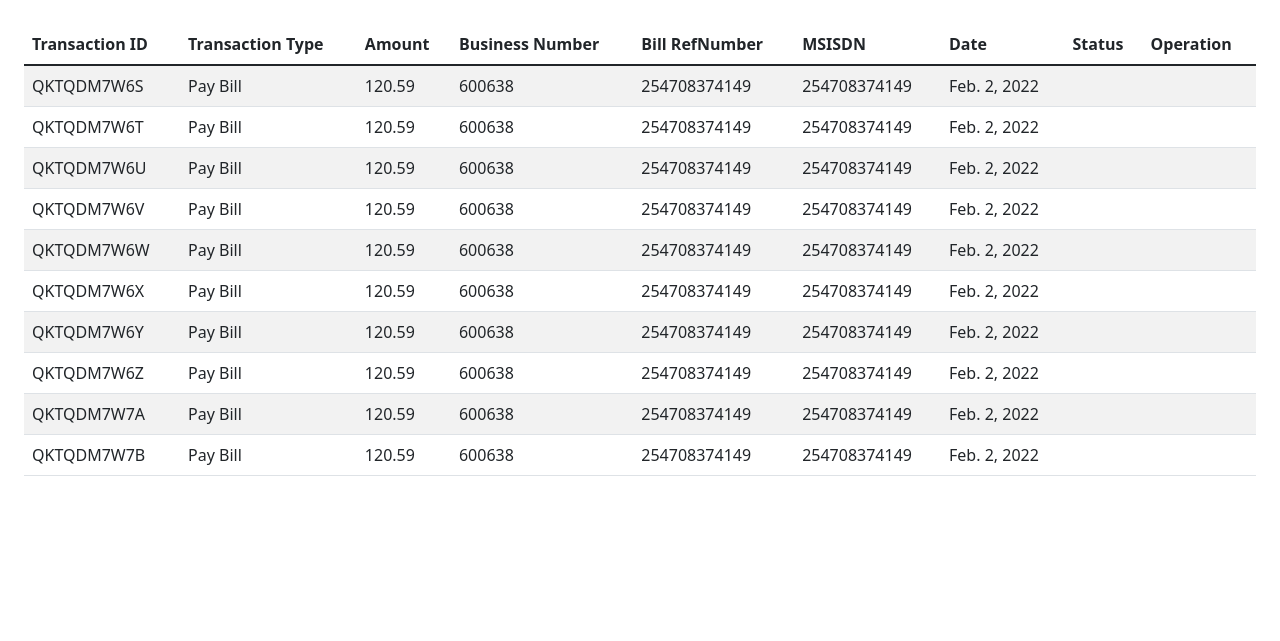
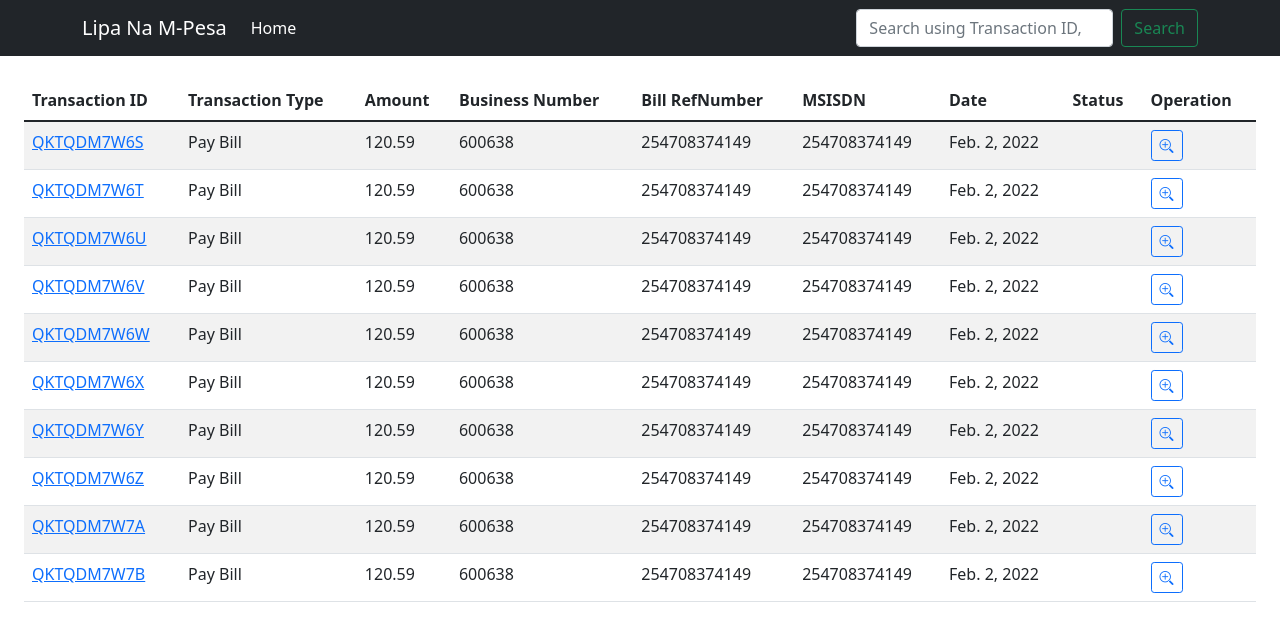
Before and after one commit to denniswanyonyi/mpesa-lnm-service, a Django app: page / in a window 1280 px wide. Shown: the top 641 px of the page. Run offline with Django 4.2, Linux system fonts and the light colour scheme; data comes from the database, SQL or seed files in the repository; both versions use the stored data as it was after the commit.

Commit message:
Added navbar to the portal

```diff
--- a/lnm_service/c2b/models.py
+++ b/lnm_service/c2b/models.py
@@ -19,3 +19,5 @@
    transaction_status = models.TextField(max_length=30)
    validation_request_time = models.DateTimeField(null=True)
    confirmation_request_time = models.DateTimeField(null=True)
+   validation_request = models.TextField(max_length=3000, null=True)
+   confirmation_request = models.TextField(max_length=3000, null=True)
--- a/lnm_service/c2b/templates/base.html
+++ b/lnm_service/c2b/templates/base.html
@@ -9,9 +9,31 @@
         </title>
 
         <link href="https://cdn.jsdelivr.net/npm/bootstrap@5.1.3/dist/css/bootstrap.min.css" rel="stylesheet" integrity="sha384-1BmE4kWBq78iYhFldvKuhfTAU6auU8tT94WrHftjDbrCEXSU1oBoqyl2QvZ6jIW3" crossorigin="anonymous">
+        <link rel="stylesheet" href="https://cdn.jsdelivr.net/npm/bootstrap-icons@1.8.0/font/bootstrap-icons.css">
     </head>
 
     <body>
+        <nav class="navbar navbar-dark navbar-expand-sm bg-dark">
+            <div class="container">
+                <a class="navbar-brand" href="/">Lipa Na M-Pesa</a>
+                <button class="navbar-toggler" type="button" data-bs-toggle="collapse" data-bs-target="#customScroller">
+                    <span class="navbar-toggler-icon"></span>
+                </button>
+                <div class="collapse navbar-collapse" id="customScroller">
+                    <ul class="navbar-nav me-auto mb-2 mb-lg-0">
+                        <li class="nav-item">
+                          <a class="nav-link active" aria-current="page" href="/">Home</a>
+                        </li>
+                    </ul>
+                    <form class="d-flex">
+                        <input class="form-control me-2" name="q" type="search" placeholder="Search using Transaction ID, Phone Number or Business Number" />
+                        <button class="btn btn-outline-success" type="submit">Search</button>
+                    </form>
+                </div>
+            </div>
+        </nav>
+
+
         {% block content %} {%endblock %}
 
         <script src="https://cdn.jsdelivr.net/npm/bootstrap@5.1.3/dist/js/bootstrap.bundle.min.js" integrity="sha384-ka7Sk0Gln4gmtz2MlQnikT1wXgYsOg+OMhuP+IlRH9sENBO0LRn5q+8nbTov4+1p" crossorigin="anonymous"></script>
--- a/lnm_service/c2b/templates/index.html
+++ b/lnm_service/c2b/templates/index.html
@@ -19,7 +19,11 @@
         <tbody>
             {% for transaction in transactions %}
                 <tr>
-                    <td>{{ transaction.transaction_id }}</td>
+                    <td>
+                        <a href="/details/{{ transaction.transaction_id }}">
+                            {{ transaction.transaction_id }}
+                        </a>
+                    </td>
                     <td>{{ transaction.transaction_type }}</td>
                     <td>{{ transaction.transaction_amount }}</td>
                     <td>{{ transaction.business_shortcode }}</td>
@@ -27,7 +31,11 @@
                     <td>{{ transaction.msisdn }}</td>
                     <td>{{ transaction.date_recorded }}</td>
                     <td>{{ transaction.transaction_status }}</td>
-                    <td></td>
+                    <td>
+                        <button type="button" class="btn btn-sm btn-outline-primary">
+                            <i class="bi bi-zoom-in"></i>
+                        </button>
+                    </td>
 
                 </tr>
             {% endfor %}
--- a/lnm_service/c2b/views.py
+++ b/lnm_service/c2b/views.py
@@ -3,13 +3,14 @@
 from django.views.decorators.csrf import csrf_exempt
 from django.db.models.functions import Lower
 from django.db.models import CharField
+
 import json
-
+import base64
 from datetime import datetime
 
 from .models import LnmTransaction
 
-CharField.register_lookup(Lower)
+# CharField.register_lookup(Lower)
 
 @csrf_exempt
 def index(request):
@@ -25,16 +26,21 @@
 @csrf_exempt
 def details(request, tid):
 
-    transaction = get_object_or_404(LnmTransaction.objects.filter(transaction_id = tid.upper()))
+    try:
+        transaction = LnmTransaction.objects.filter(transaction_id = tid.upper()).values()[0]
 
-    print(transaction.transaction_id)
+        print(transaction)
 
-    data = {
-        'title': tid.upper(),
-        'transaction': transaction
-    }
+        data = {
+            'title': tid.upper(),
+            'transaction': transaction
+        }
 
-    return render(request, "details.html", data)
+        return render(request, "details.html", data)
+
+    except IndexError: # LnmTransaction.DoesNotExist:
+
+        return render(request, "notfound.html", { 'title': 'Transaction Not Found'})
 
 
 
@@ -60,6 +66,7 @@
     c2b.first_name = data["FirstName"]
     c2b.middle_name = data["MiddleName"]
     c2b.last_name = data["LastName"]
+    c2b.validation_request = base64.b64encode(request.body.encode('utf-8')).decode('utf-8')
     # c2b.transaction_status = data[""]
     c2b.validation_request_time = datetime.now()
 
```
Also changed, not shown: lnm_service/c2b/templates/notfound.html (added, +9 -0 lines), lnm_service/c2b/migrations/0004_lnmtransaction_confirmation_request_and_more.py (added), lnm_service/db.sqlite3, lnm_service/lnm_service/favicon.ico (added), lnm_service/lnm_service/favicon.png (added).
